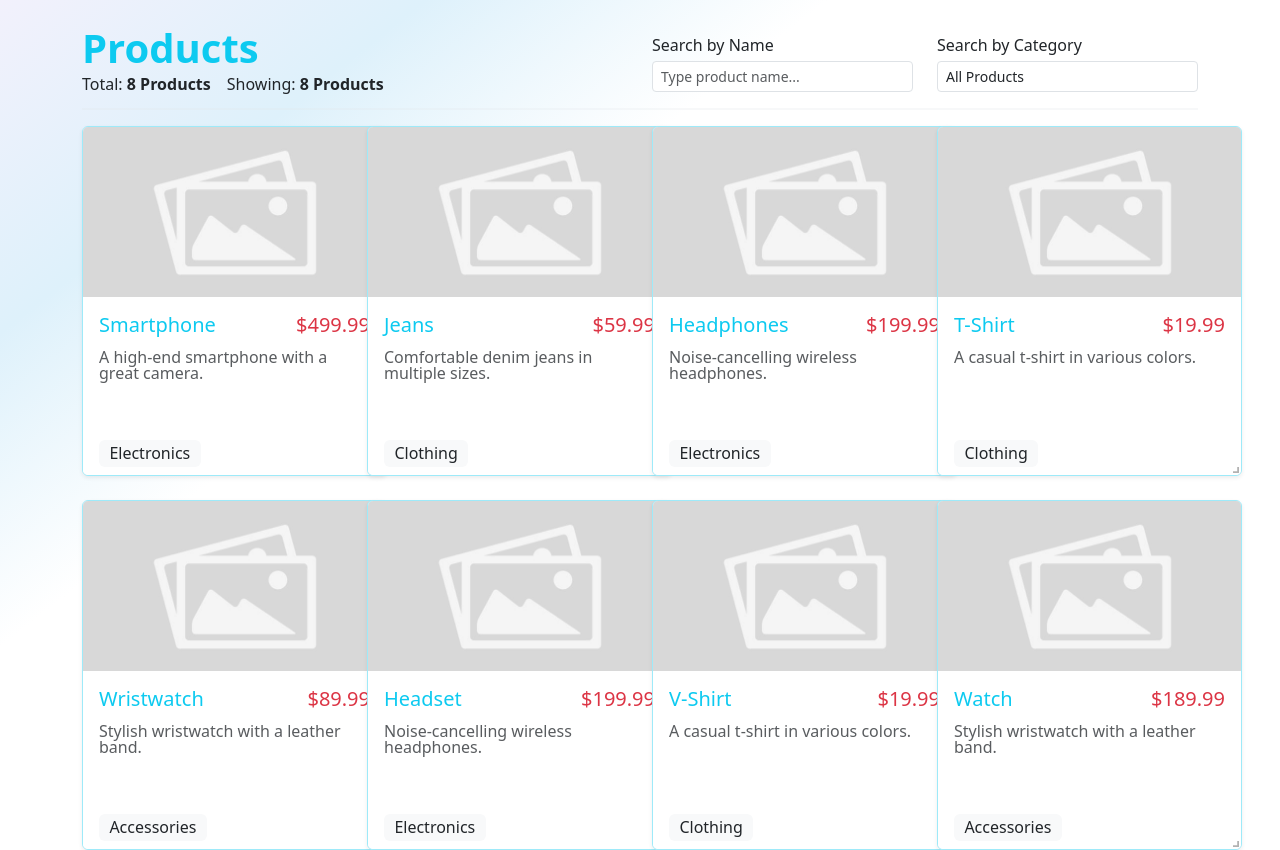
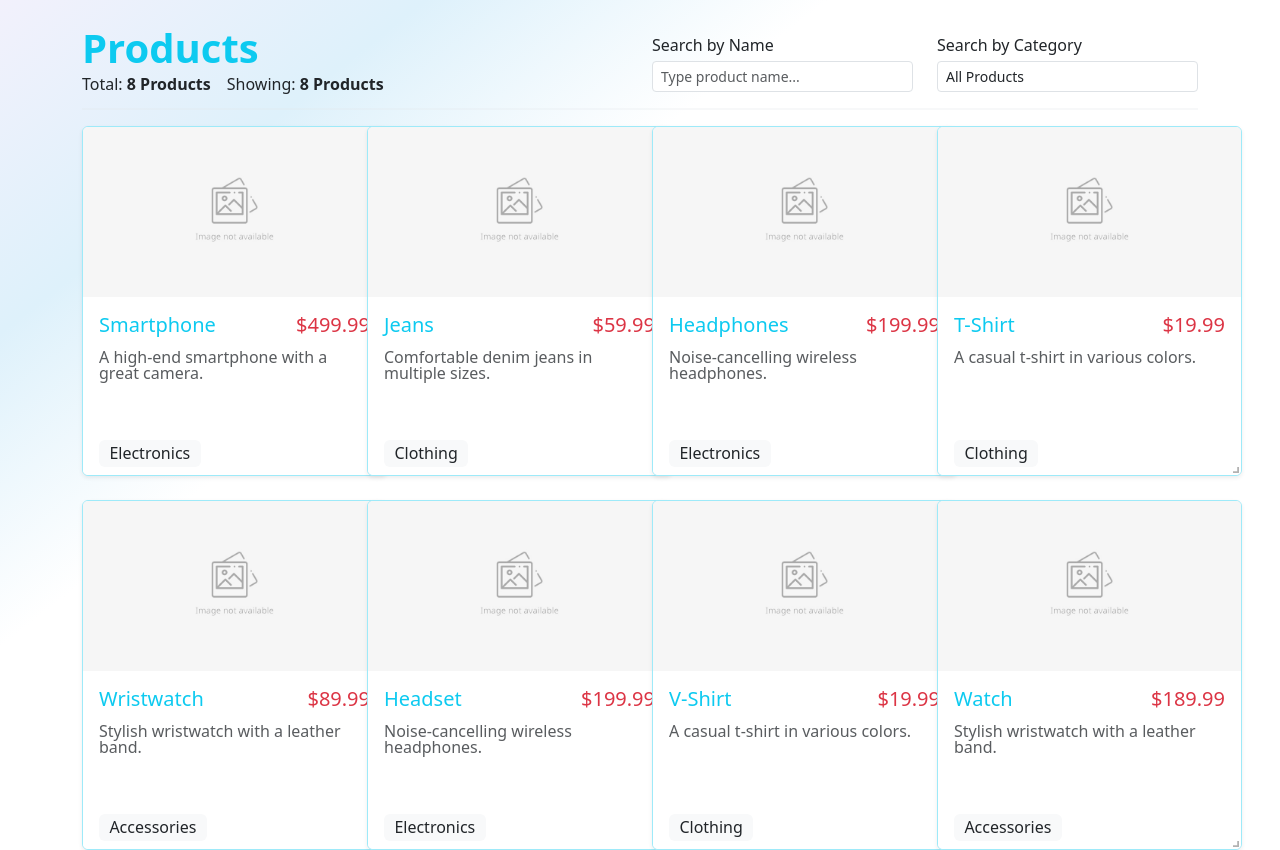
Before and after one commit to smpolash/ssbl-ready, a React (Create React App) app: page / in a window 1280 px wide. Built offline with nearby package versions, Linux system fonts and the light colour scheme.

Commit message:
[SSBL] Placeholder image changed.

```diff
--- a/src/components/ProductCard.tsx
+++ b/src/components/ProductCard.tsx
@@ -29,7 +29,7 @@ const ProductCard: React.FC<IProduct> = ({name, price, description, category,})
       maxConstraints={[600, 800]}
     >
     <Card className="card h-100 w-100 shadow-sm border-info-subtle">
-      <Card.Img className="opacity-75" variant="top" src="images/placeholder.jpg" />
+      <Card.Img variant="top" src="images/placeholder.jpg" />
       <Card.Body className="card-body">
         <div className="d-flex justify-content-between align-items-end">
           <Card.Title className="text-info">{name}</Card.Title>
```
Also changed, not shown: public/images/placeholder.jpg.
